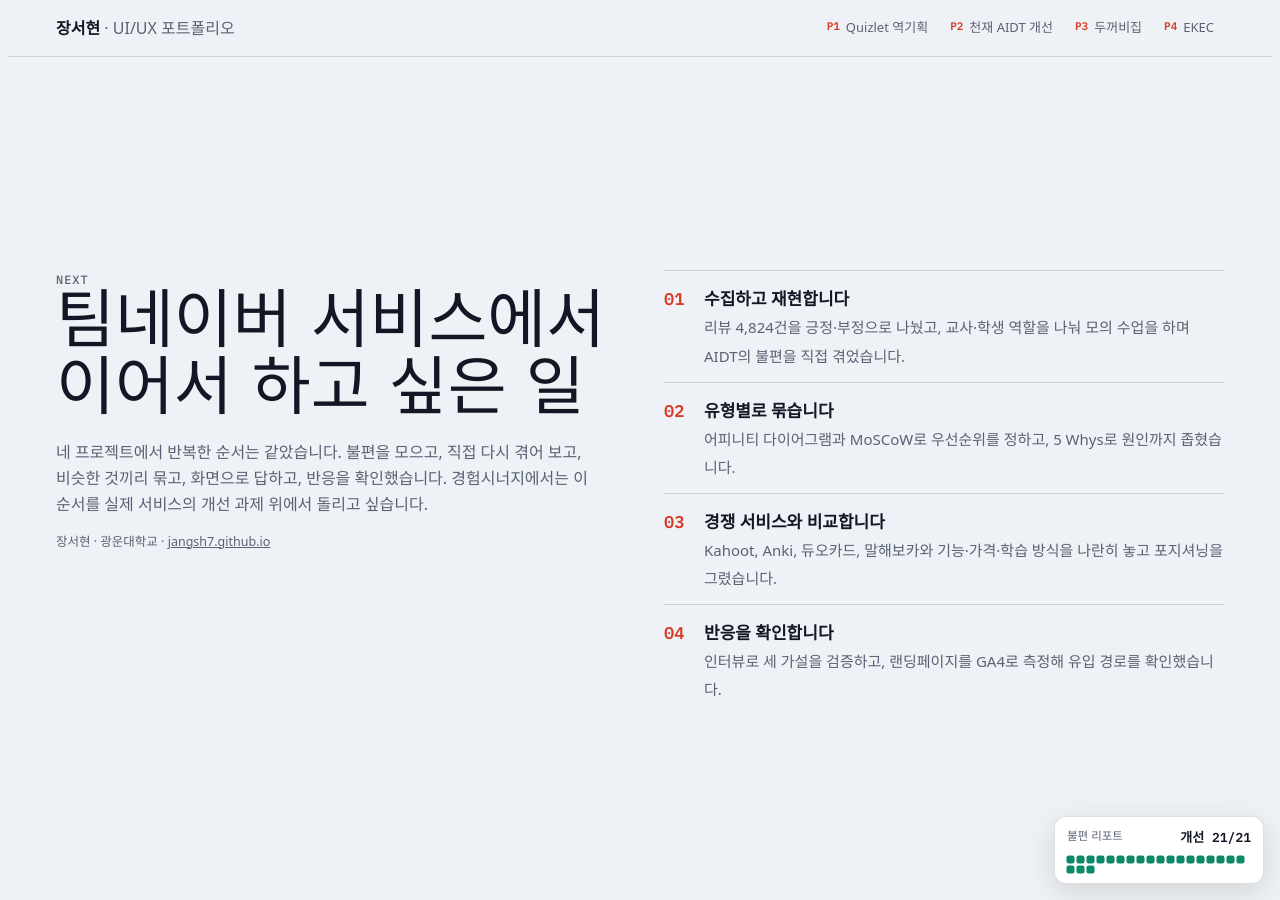
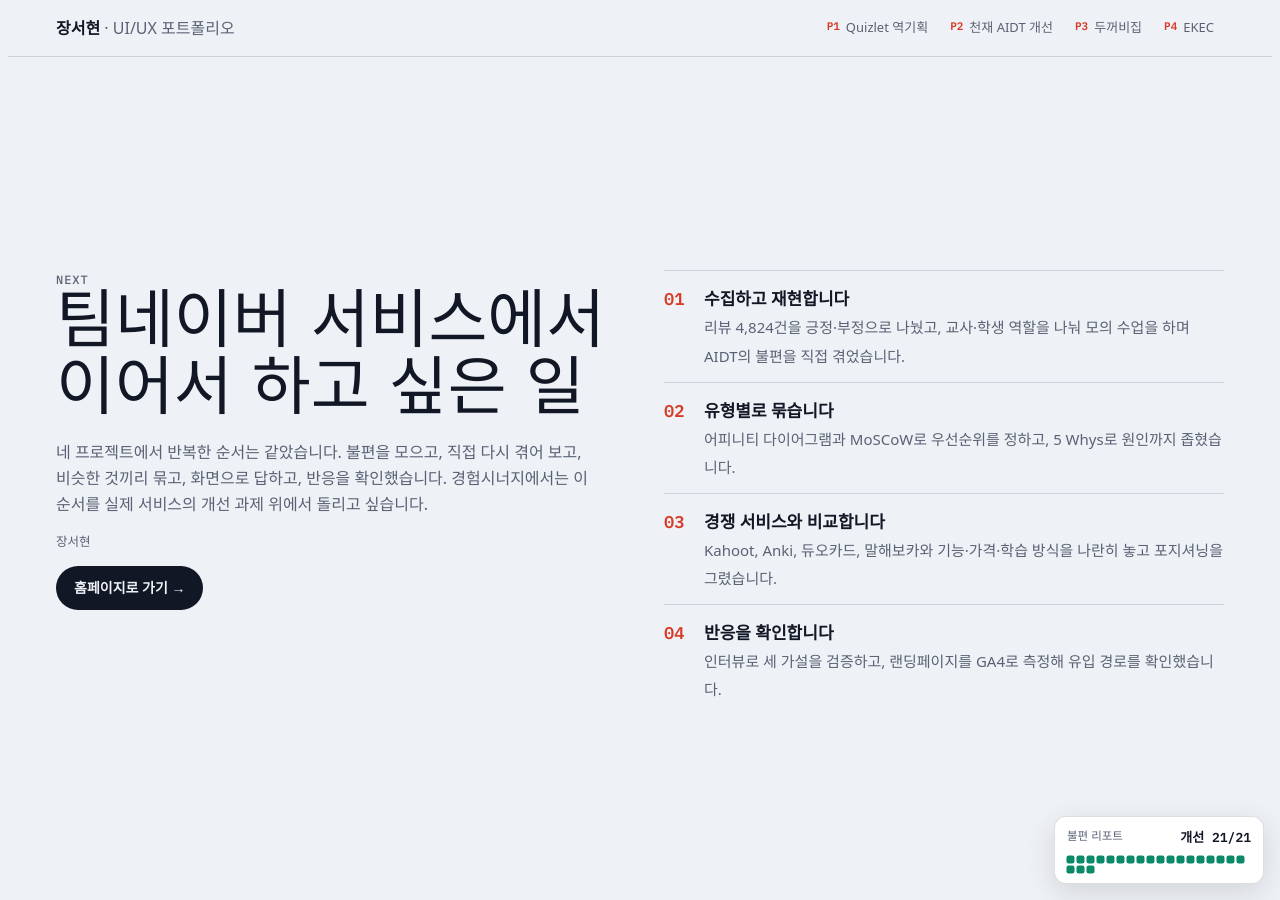
Before and after one commit to jangsh7/jangsh7.github.io, a Jekyll site: the page ux/index.html, which Jekyll copies as it is, in a window 1280 px wide and 900 px high, scrolled down 28579 px. Built offline with Jekyll 4.4.1, drawn with Linux system fonts in a browser that asks for light colours; some web fonts are replaced.

Commit message:
UX - Add homepage button

```diff
--- a/ux/index.html
+++ b/ux/index.html
@@ -162,6 +162,8 @@ body[data-scene="ekec"]{--bg:#191D5E;--ink:#F1F2FF;--muted:#AEB3E8;--line:rgba(2
 .end li::before{content:counter(s,decimal-leading-zero);font-family:var(--mono);color:var(--accent);font-weight:600}
 .end li b{display:block} .end li span{color:var(--muted);font-size:15px}
 .foot{font-size:12.5px;color:var(--muted);margin-top:28px}
+.home-btn{display:inline-flex;align-items:center;gap:6px;margin-top:14px;padding:10px 18px;border-radius:99px;background:var(--ink);color:var(--bg);font-size:14px;font-weight:600;text-decoration:none;transition:background-color .2s,transform .2s}
+.home-btn:hover{background:var(--accent);transform:translateY(-1px)}
 
 .print-only,.print-only.pin,.p-name{display:none}
 
@@ -188,7 +190,7 @@ body[data-scene="ekec"]{--bg:#191D5E;--ink:#F1F2FF;--muted:#AEB3E8;--line:rgba(2
 @media print{
   @page{size:297mm 167mm;margin:9mm 11mm}
   body,body[data-scene]{--bg:#FFFFFF;--ink:#111725;--muted:#576072;--line:#D5DBE5;--card:#FFFFFF;--accent:#D93A25;--issue:#D93A25;--fix:#0A8A68;color-scheme:light;background:#fff;color:#111725;font-size:10.5pt}
-  body::before,.bar,.hud,.cue,.fan,.story,.more,.op-title{display:none!important}
+  body::before,.bar,.hud,.cue,.fan,.story,.more,.op-title,.home-btn{display:none!important}
   .print-only{display:block}
   .scr{display:none}
   .print-only.pin{display:inline}
@@ -284,7 +286,8 @@ body[data-scene="ekec"]{--bg:#191D5E;--ink:#F1F2FF;--muted:#AEB3E8;--line:rgba(2
         <div class="eyebrow">Next</div>
         <h2>팀네이버 서비스에서<br>이어서 하고 싶은 일</h2>
         <p>네 프로젝트에서 반복한 순서는 같았습니다. 불편을 모으고, 직접 다시 겪어 보고, 비슷한 것끼리 묶고, 화면으로 답하고, 반응을 확인했습니다. 경험시너지에서는 이 순서를 실제 서비스의 개선 과제 위에서 돌리고 싶습니다.</p>
-        <p class="foot">장서현 · 광운대학교 · <a href="https://jangsh7.github.io/">jangsh7.github.io</a></p>
+        <p class="foot">장서현</p>
+        <a class="home-btn" href="https://jangsh7.github.io/">홈페이지로 가기 →</a>
       </div>
       <ol>
         <li><div><b>수집하고 재현합니다</b><span>리뷰 4,824건을 긍정·부정으로 나눴고, 교사·학생 역할을 나눠 모의 수업을 하며 AIDT의 불편을 직접 겪었습니다.</span></div></li>
```
